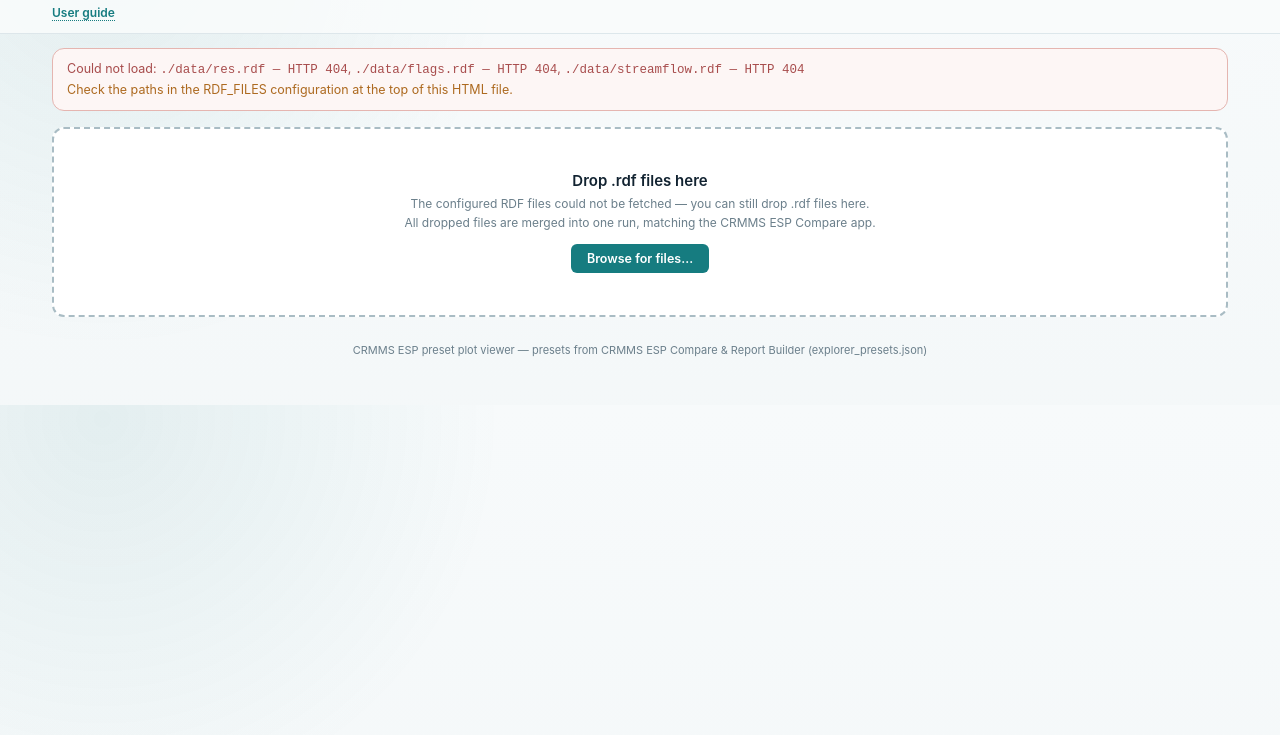
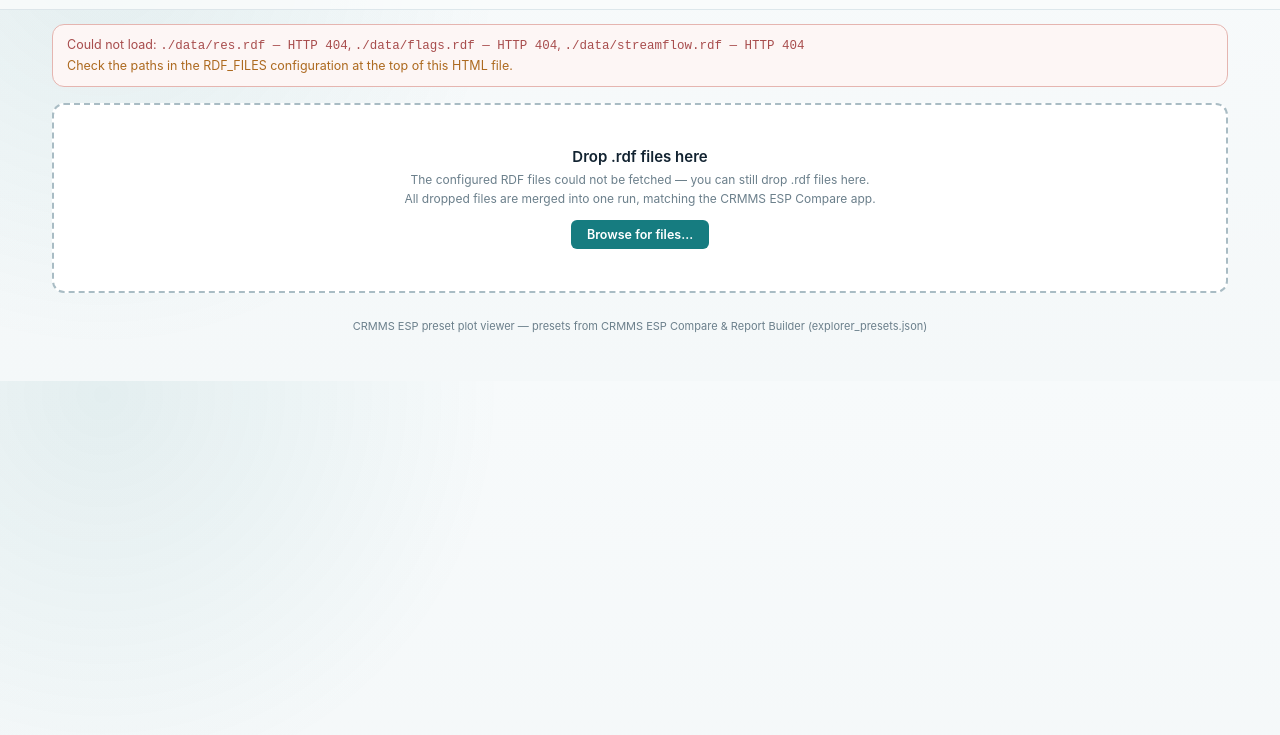
Before and after one commit to bramakrishnan-doi/crmms-esp-workbench, a plain HTML site: page index.html in a window 1280 px wide. Shown: the part 65-800 px from the top of the page. Drawn offline with nearby package versions, Linux system fonts and the light colour scheme; no server answers.

Commit message:
Update index.html

```diff
--- a/index.html
+++ b/index.html
@@ -614,7 +614,7 @@
       <div class="header-left">
         <h1 id="pageTitle">CRMMS ESP Preset Plots</h1>
         <div class="tagline">Standalone viewer for RiverWare RDF output &middot; renders the CRMMS Explorer preset plots &middot; no server required</div>
-        <a id="docsLink" class="docs-link" href="#" target="_blank" rel="noopener">User guide</a>
+        <!-- <a id="docsLink" class="docs-link" href="#" target="_blank" rel="noopener">User guide</a> -->
       </div>
       <div class="header-right">
         <div id="runDateBadge" class="run-badge"></div>
```
